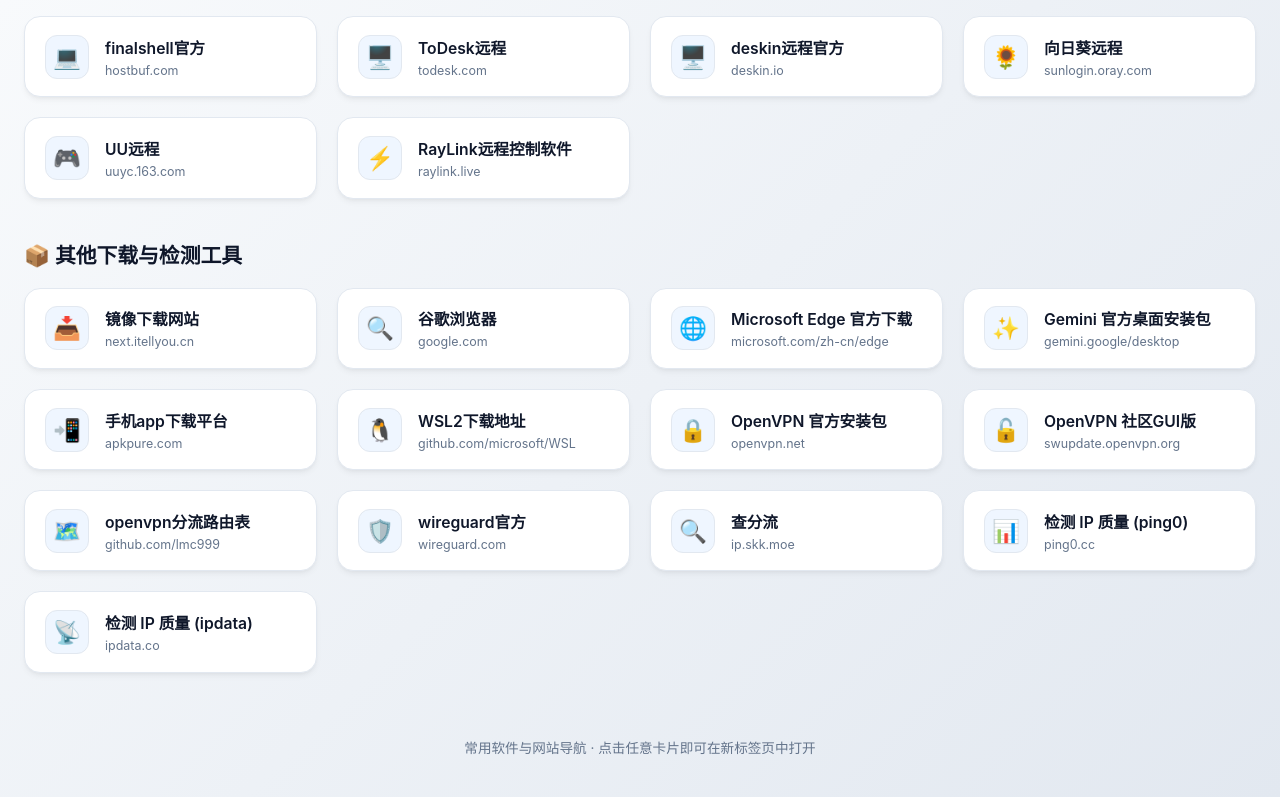
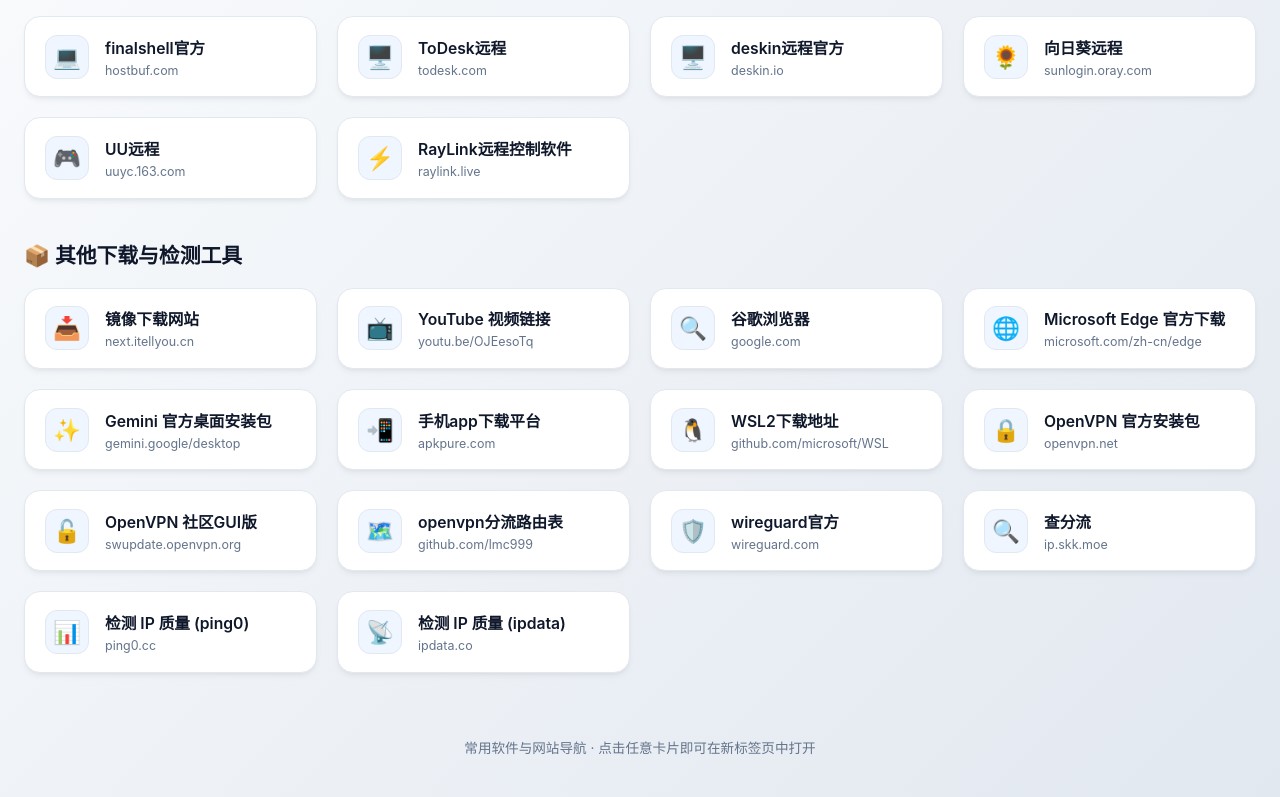
Before and after one commit to Dzw1988/DZW, a plain HTML site: page index.html in a window 1280 px wide. Shown: the part 802-1599 px from the top of the page. Drawn offline with Linux system fonts and the light colour scheme.

Commit message:
Update index.html

```diff
--- a/index.html
+++ b/index.html
@@ -429,6 +429,14 @@
         </div>
       </a>
 
+      <a class="nav-card" href="https://youtu.be/OJEesoTq" target="_blank">
+        <div class="icon-badge">📺</div>
+        <div class="card-content">
+          <div class="card-title">YouTube 视频链接 <span class="arrow-icon">↗</span></div>
+          <div class="card-link">youtu.be/OJEesoTq</div>
+        </div>
+      </a>
+
       <a class="nav-card" href="https://www.google.com/" target="_blank">
         <div class="icon-badge">🔍</div>
         <div class="card-content">
```
